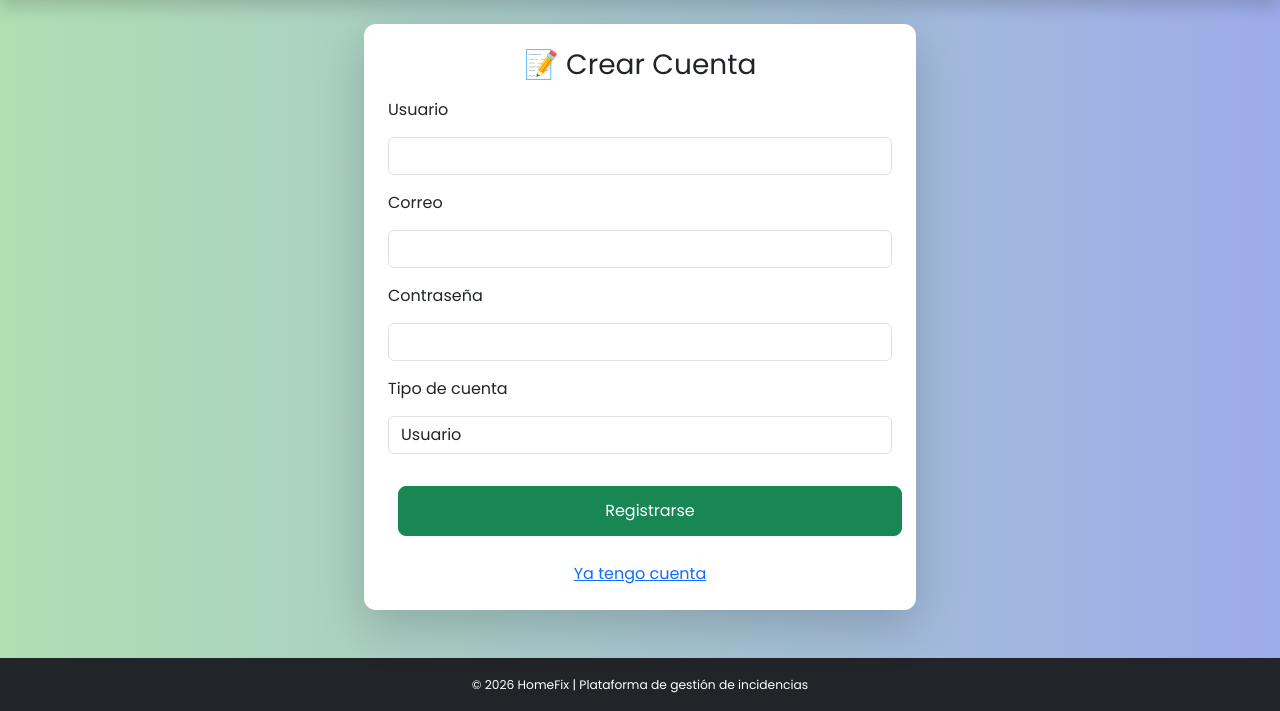
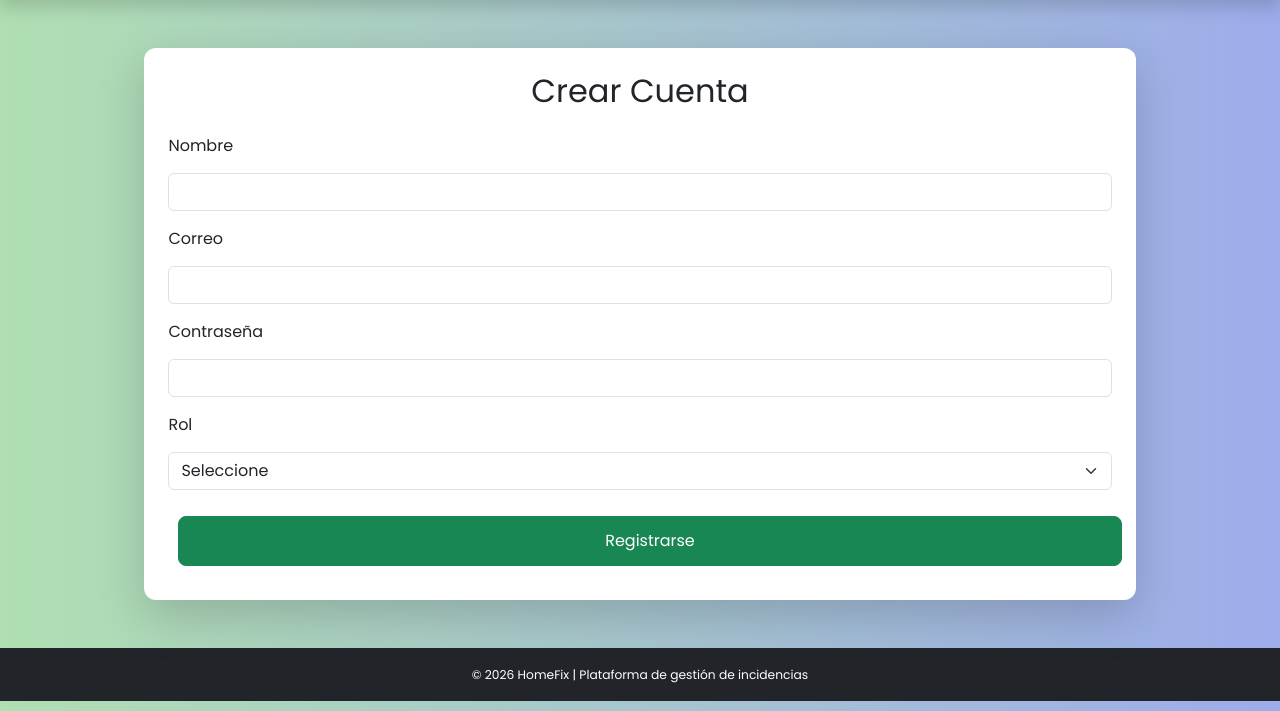
Before and after one commit to jslopezo-Yisus/Proyecto-Integrador-2026, a Flask app: page /registro in a window 1280 px wide. Shown: the part 89-800 px from the top of the page. Run offline with Flask 3, Linux system fonts and the light colour scheme; data that the repository does not hold is empty.

Commit message:
Correcciones en las vistas y control de formato PDF, CORRECCION EN LOGIN

```diff
--- a/app/Templates/registro.html
+++ b/app/Templates/registro.html
@@ -2,98 +2,145 @@
 
 {% block content %}
 
-<div class="row justify-content-center">
-    <div class="col-md-6">
+<div class="container mt-5">
 
     <div class="card shadow-lg p-4">
-            <h3 class="text-center mb-3">📝 Crear Cuenta</h3>
 
-            <!-- 🔴 MENSAJE DE ERROR -->
-            {% if error %}
-            <div class="alert alert-danger text-center">
-                {{ error }}
-            </div>
-            {% endif %}
+        <h2 class="text-center mb-4">
+            Crear Cuenta
+        </h2>
 
         <form method="POST">
 
+            <!-- NOMBRE -->
             <div class="mb-3">
-                    <label>Usuario</label>
-                    <input
-                        type="text"
+                <label>Nombre</label>
+                <input type="text"
                        name="nombre"
-                        class="form-control {% if error %}is-invalid{% endif %}"
-                        value="{{ request.form.nombre }}"
+                       class="form-control"
                        required>
             </div>
 
+            <!-- CORREO -->
             <div class="mb-3">
                 <label>Correo</label>
-                    <input
-                        type="email"
+                <input type="email"
                        name="correo"
-                        class="form-control {% if error %}is-invalid{% endif %}"
-                        value="{{ request.form.correo }}"
+                       class="form-control"
                        required>
             </div>
 
+            <!-- PASSWORD -->
             <div class="mb-3">
                 <label>Contraseña</label>
-                    <input
-                        type="password"
+                <input type="password"
                        name="password"
-                        class="form-control {% if error %}is-invalid{% endif %}"
+                       class="form-control"
                        required>
             </div>
 
+            <!-- ROL -->
             <div class="mb-3">
-                    <label>Tipo de cuenta</label>
-                    <select
-                        name="rol"
+                <label>Rol</label>
+
+                <select name="rol"
                         id="rol"
-                        class="form-control {% if error %}is-invalid{% endif %}"
-                        onchange="mostrarToken()"
+                        class="form-select"
+                        onchange="mostrarCampos()"
                         required>
 
-                        <option value="usuario" {% if request.form.rol == 'usuario' %}selected{% endif %}>Usuario</option>
-                        <option value="tecnico" {% if request.form.rol == 'tecnico' %}selected{% endif %}>Técnico</option>
+                    <option value="">Seleccione</option>
+
+                    <option value="usuario">
+                        Usuario
+                    </option>
+
+                    <option value="tecnico">
+                        Técnico
+                    </option>
+
+                    <option value="entidad">
+                        Entidad
+                    </option>
 
                 </select>
             </div>
 
-                <div id="campoToken" style="display:none;">
-                    <label>Token de acceso (técnicos)</label>
-                    <input
-                        type="text"
+            <!-- TOKEN -->
+            <div class="mb-3 d-none" id="tokenDiv">
+
+                <label>Token de acceso</label>
+
+                <input type="text"
                        name="token"
-                        class="form-control {% if error %}is-invalid{% endif %}"
-                        value="{{ request.form.token }}">
+                       class="form-control">
+
             </div>
 
-                <button class="btn btn-success w-100 mt-3">Registrarse</button>
+            <!-- ENTIDAD -->
+            <div class="mb-3 d-none" id="entidadDiv">
 
-                <div class="text-center mt-3">
-                    <a href="/login">Ya tengo cuenta</a>
+                <label>Entidad</label>
+
+                <select name="entidad"
+                        class="form-select">
+
+                    <option value="">
+                        Seleccione entidad
+                    </option>
+
+                    {% for e in entidades %}
+                        <option value="{{ e.nombre }}">
+                            {{ e.nombre }}
+                        </option>
+                    {% endfor %}
+
+                </select>
+
             </div>
 
+            <button class="btn btn-success w-100">
+                Registrarse
+            </button>
+
         </form>
+
     </div>
 
 </div>
-</div>
 
+<!-- SCRIPT -->
 <script>
-function mostrarToken() {
+
+function mostrarCampos() {
+
     let rol = document.getElementById("rol").value;
-    let campo = document.getElementById("campoToken");
 
-    campo.style.display = (rol === "tecnico") ? "block" : "none";
+    let tokenDiv = document.getElementById("tokenDiv");
+    let entidadDiv = document.getElementById("entidadDiv");
+
+    // ocultar
+    tokenDiv.classList.add("d-none");
+    entidadDiv.classList.add("d-none");
+
+    // técnico
+    if (rol == "tecnico") {
+
+        tokenDiv.classList.remove("d-none");
+        entidadDiv.classList.remove("d-none");
+
     }
 
-// 🔥 Mantener estado al recargar (clave UX)
-document.addEventListener("DOMContentLoaded", function() {
-    mostrarToken();
-});
+    // entidad
+    else if (rol == "entidad") {
+
+        tokenDiv.classList.remove("d-none");
+        entidadDiv.classList.remove("d-none");
+
+    }
+
+}
+
 </script>
 
 {% endblock %}
--- a/app/routes.py
+++ b/app/routes.py
@@ -5,7 +5,7 @@ from reportlab.lib.pagesizes import letter
 from reportlab.platypus import SimpleDocTemplate, Paragraph, Spacer
 from reportlab.lib.styles import getSampleStyleSheet
 from flask import send_file
-from . models import HistorialReporte
+from .models import HistorialReporte
 from flask import make_response
 from reportlab.pdfgen import canvas
 from io import BytesIO
@@ -16,7 +16,7 @@ import uuid
 main = Blueprint('main', __name__)
 
 
-# 🏠 INDEX
+# INDEX
 
 @main.route('/')
 def index():
@@ -24,38 +24,64 @@ def index():
 
 
 
-# 🔐 LOGIN
+# LOGIN
 
 @main.route('/login', methods=['GET', 'POST'])
 def login():
+
     if request.method == 'POST':
 
         correo = request.form.get('correo')
         password = request.form.get('password')
         rol = request.form.get('rol')
 
-        user = Usuario.query.filter_by(correo=correo).first()
+        # Buscar usuario
+        user = Usuario.query.filter_by(
+            correo=correo
+        ).first()
 
-        if not user or not user.check_password(password) or user.rol != rol:
-            flash('Credenciales incorrectas', 'danger')
-            return redirect('/login')
+        # Validar credenciales
+        if not user or not user.check_password(password):
 
+            return render_template(
+                'login.html',
+                error='Correo o contraseña incorrectos'
+            )
+
+        # Validar rol
+        if user.rol != rol:
+
+            return render_template(
+                'login.html',
+                error='El tipo de usuario no coincide'
+            )
+
+        # SESIÓN
         session['user_id'] = user.id
         session['rol'] = user.rol
+        session['nombre'] = user.nombre
 
-        if rol == 'admin':
+        # 🚀 REDIRECCIONES
+        if user.rol == 'admin':
             return redirect('/admin')
-        elif rol == 'tecnico':
+
+        elif user.rol == 'tecnico':
+
             return redirect('/tecnico')
-        elif rol == 'entidad':
+
+        elif user.rol == 'entidad':
+
             return redirect('/entidad')
+
         else:
+
             return redirect('/dashboard')
+
     return render_template('login.html')
 
 
 
-# 📝 REGISTRO
+# REGISTRO
 
 @main.route('/registro', methods=['GET', 'POST'])
 def registro():
@@ -68,13 +94,14 @@ def registro():
         token = request.form.get('token')
         entidad_nombre = request.form.get('entidad')
 
-        # ❌ VALIDAR CORREO
+        # VALIDAR CORREO
+
         if Usuario.query.filter_by(correo=correo).first():
             flash('El correo ya está registrado', 'danger')
             return redirect('/registro')
 
 
-        # 🔐 TECNICO
+        # TECNICO
 
         if rol == 'tecnico':
             token_db = TokenTecnico.query.filter_by(token=token, usado=False).first()
@@ -99,7 +126,7 @@ def registro():
             token_db.usado = True
 
 
-        # 🏢 ENTIDAD
+        # ENTIDAD
 
         elif rol == 'entidad':
             token_db = TokenEntidad.query.filter_by(token=token, usado=False).first()
@@ -123,7 +150,7 @@ def registro():
             token_db.usado = True
 
 
-        # 👤 USUARIO NORMAL
+        # USUARIO NORMAL
 
         else:
             user = Usuario(
@@ -143,11 +170,12 @@ def registro():
 
         return redirect('/dashboard')
 
-    return render_template('registro.html')
+    entidades = Entidad.query.all()
+    return render_template('registro.html', entidades = entidades)
 
 
 
-# 📊 ADMIN
+# ADMIN
 
 @main.route('/admin')
 def admin():
@@ -161,7 +189,7 @@ def admin():
 
 
 
-# 🔐 GENERAR TOKEN TECNICO
+# GENERAR TOKEN TECNICO
 
 @main.route('/generar-token-tecnico')
 def generar_token_tecnico():
@@ -179,7 +207,7 @@ def generar_token_tecnico():
 
 
 
-# 🔐 GENERAR TOKEN ENTIDAD
+# GENERAR TOKEN ENTIDAD
 
 @main.route('/generar-token-entidad')
 def generar_token_entidad():
@@ -197,7 +225,7 @@ def generar_token_entidad():
 
 
 
-# 🏢 PANEL ENTIDAD
+# PANEL ENTIDAD
 
 @main.route('/entidad')
 def entidad():
@@ -242,6 +270,12 @@ def editar_tecnico(id):
     reporte.estado = request.form.get('estado')
     reporte.descripcion = request.form.get('descripcion')
 
+    historial = HistorialReporte(
+        reporte_id = reporte.id,
+        accion = "Reporte actualizado",
+        detalle = f"Estado cambiado a {reporte.estado}"
+    )
+
     db.session.commit()
 
     flash('Reporte actualizado correctamente', 'success')
@@ -249,32 +283,35 @@ def editar_tecnico(id):
 
 @main.route('/eliminar-reporte/<int:id>', methods=['POST'])
 def eliminar_reporte(id):
+
     if session.get('rol') != 'tecnico':
         return redirect('/login')
 
     reporte = Reporte.query.get_or_404(id)
 
     motivo = request.form.get('motivo')
-    reporte.motivo_eliminacion = motivo
-
-    db.session.delete(reporte)
-    db.session.commit()
-
+    # GUARDAR HISTORIAL
     historial = HistorialReporte(
-            reporte_id = reporte.id,
-            accion = 'Reporte eliminado',
-            descripcion = f'Motivo: {motivo}'
-        )
+        reporte_id=reporte.id,
+        accion="Reporte eliminado",
+        detalle=f"Motivo: {motivo}"
+    )
 
     db.session.add(historial)
     db.session.commit()
 
-    flash('Reporte eliminado correctamente', 'warning')
-    return redirect('/tecnico')
+    # GENERAR PDF AUTOMÁTICO
+    pdf = generar_pdf_interno(reporte.id)
+
+    # ELIMINAR REPORTE
+    db.session.delete(reporte)
+    db.session.commit()
+
+    return pdf
 
 
 
-# 👤 DASHBOARD USUARIO
+# DASHBOARD USUARIO
 
 @main.route('/dashboard')
 def dashboard():
@@ -286,16 +323,16 @@ def dashboard():
     return render_template('dashboard.html', reportes=reportes)
 
 
-# 📋 VER REPORTES (GENERAL)
+# VER REPORTES (GENERAL)
 
 @main.route('/reportes')
 def ver_reportes():
 
-    # 🔒 Si no está logueado → lo mando al inicio
+    # Si no está logueado → lo mando al inicio
     if 'user_id' not in session:
         return redirect('/')
 
-    # 🎭 FILTRO POR ROL
+    # FILTRO POR ROL
     if session['rol'] == 'usuario':
         reportes = Reporte.query.filter_by(user_id=session['user_id']).all()
 
@@ -312,7 +349,7 @@ def ver_reportes():
     return render_template('reportes.html', reportes=reportes)
 
 
-# 📄 CREAR REPORTE
+# CREAR REPORTE
 
 @main.route('/reportar', methods=['GET', 'POST'])
 def reportar():
@@ -358,12 +395,10 @@ def asignar_entidad(id):
     reporte.entidad_id = entidad_id
     reporte.estado = "Asignado a entidad"
 
-    db.session.commit()
-
     historial = HistorialReporte(
             reporte_id = reporte.id,
-            accion = 'Entidad asignada',
-            descripcion = 'El administrador asignó una entidad'
+            accion = "Entidad asignada",
+            descripcion = f"El administrador asignó una entidad ID{entidad_id}"
         )
 
     db.session.add(historial)
@@ -373,7 +408,7 @@ def asignar_entidad(id):
 
 
 
-# 🧠 ASIGNAR TECNICO (ENTIDAD)
+# ASIGNAR TECNICO (ENTIDAD)
 
 @main.route('/asignar-tecnico/<int:id>', methods=['POST'])
 def asignar_tecnico(id):
@@ -385,12 +420,12 @@ def asignar_tecnico(id):
 
     reporte.tecnico_id = tecnico_id
     reporte.estado = "Asignado a técnico"
-    db.session.commit()
+
 
     historial = HistorialReporte(
             reporte_id = reporte.id,
-            accion = 'Tecnico asignado',
-            descripcion = 'La entidad asignó un técnico'
+            accion = "Tecnico asignado",
+            descripcion = f"La entidad asignó un técnico ID{tecnico_id}"
         )
 
     db.session.add(historial)
@@ -467,18 +502,17 @@ def reportes():
     reportes = Reporte.query.filter_by(user_id = session['user_id']).all()
     return render_template('reporte.html',reportes=reportes)
 
-# 🔓 LOGOUT
+# LOGOUT
 
 @main.route('/logout')
 def logout():
     session.clear()
     return redirect('/login')
 
-@main.route('/reporte/pdf/<int:id>')
-def generar_pdf(id):
 
-    if 'user_id' not in session:
-        return redirect('/login')
+# FUNCION INTERNA PDF
+
+def generar_pdf_interno(id):
 
     reporte = Reporte.query.get_or_404(id)
 
@@ -488,87 +522,57 @@ def generar_pdf(id):
 
     buffer = io.BytesIO()
 
-    doc = SimpleDocTemplate(
-        buffer,
-        pagesize=letter
-    )
+    doc = SimpleDocTemplate(buffer, pagesize=letter)
 
     styles = getSampleStyleSheet()
 
     contenido = []
 
-    # =========================
-    # TITULO
-    # =========================
+
     contenido.append(
         Paragraph("Reporte HomeFix", styles['Title'])
     )
 
-    contenido.append(Spacer(1, 20))
-
-    # =========================
-    # DATOS DEL REPORTE
-    # =========================
+    contenido.append(Spacer(1, 12))
     contenido.append(
-        Paragraph(f"<b>Título:</b> {reporte.titulo}", styles['Normal'])
+        Paragraph(f"Título: {reporte.titulo}", styles['Normal'])
     )
 
     contenido.append(
-        Paragraph(f"<b>Descripción:</b> {reporte.descripcion}", styles['Normal'])
+        Paragraph(f"Descripción: {reporte.descripcion}", styles['Normal'])
     )
 
     contenido.append(
-        Paragraph(f"<b>Dirección:</b> {reporte.direccion}", styles['Normal'])
+        Paragraph(f"Dirección: {reporte.direccion}", styles['Normal'])
     )
 
     contenido.append(
-        Paragraph(f"<b>Prioridad:</b> {reporte.prioridad}", styles['Normal'])
+        Paragraph(f"Prioridad: {reporte.prioridad}", styles['Normal'])
     )
 
     contenido.append(
-        Paragraph(f"<b>Estado:</b> {reporte.estado}", styles['Normal'])
+        Paragraph(f"Estado: {reporte.estado}", styles['Normal'])
     )
 
     contenido.append(Spacer(1, 20))
 
-    # =========================
-    # HISTORIAL
-    # =========================
     contenido.append(
-        Paragraph("Historial del Reporte", styles['Heading2'])
+        Paragraph("Historial del reporte", styles['Heading2'])
     )
 
-    contenido.append(Spacer(1, 10))
-
-    for item in historial:
+    for h in historial:
 
         texto = f"""
-        <b>Fecha:</b> {item.fecha}<br/>
-        <b>Acción:</b> {item.accion}<br/>
-        <b>Detalle:</b> {item.descripcion}
+        {h.fecha} <br/>
+        Acción: {h.accion} <br/>
+        Detalle: {h.detalle}
         """
 
         contenido.append(
             Paragraph(texto, styles['Normal'])
         )
 
-        contenido.append(Spacer(1, 12))
-
-    # =========================
-    # MOTIVO ELIMINACION
-    # =========================
-    if reporte.motivo_eliminacion:
-
-        contenido.append(
-            Paragraph(
-                f"<b>Motivo eliminación:</b> {reporte.motivo_eliminacion}",
-                styles['Normal']
-            )
-        )
-
-    # =========================
-    # CREAR PDF
-    # =========================
+        contenido.append(Spacer(1, 10))
     doc.build(contenido)
 
     buffer.seek(0)
@@ -579,3 +583,15 @@ def generar_pdf(id):
         download_name=f"reporte_{id}.pdf",
         mimetype='application/pdf'
     )
+
+
+
+# DESCARGAR PDF
+
+@main.route('/reporte/pdf/<int:id>')
+def generar_pdf(id):
+
+    if 'user_id' not in session:
+        return redirect('/login')
+
+    return generar_pdf_interno(id)
```
Also changed, not shown: app/Templates/login.html (+75 -11 lines), app/Templates/tecnico.html (+112 -19 lines). Lines whose indentation alone changed are shown as unchanged.
